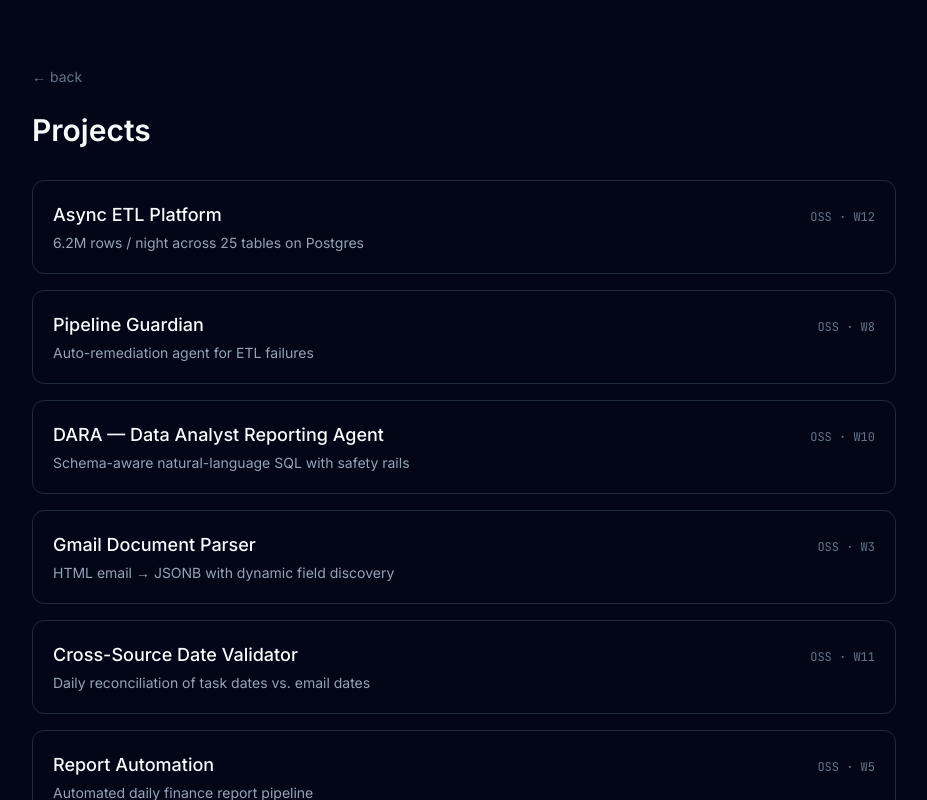
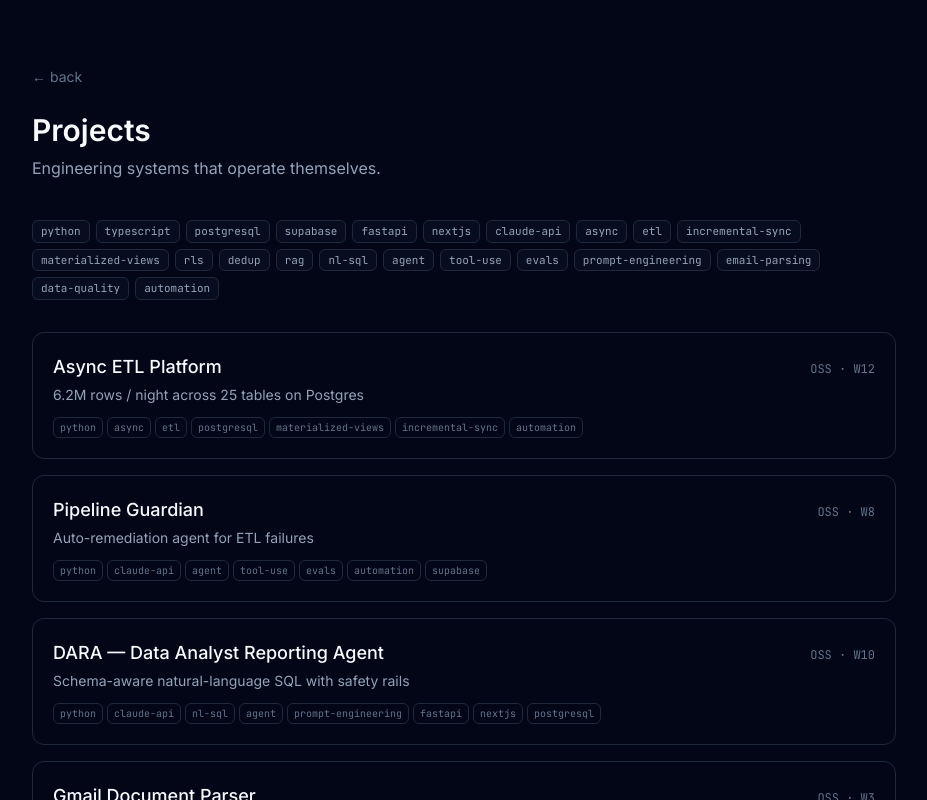
Before and after one commit to Jamil1016/portfolio, a Next.js app: page /projects in a window 1280 px wide. Shown: the top 800 px of the page, without its empty margins (176-1103 px from the left). Built offline with nearby package versions, Linux system fonts and the light colour scheme.

Commit message:
feat: wire TagFilter into /projects index

```diff
--- a/app/projects/page.tsx
+++ b/app/projects/page.tsx
@@ -1,5 +1,6 @@
 import Link from "next/link";
 import { projects } from "@/lib/projects";
+import { TagFilter } from "@/components/projects/TagFilter";
 
 export const metadata = { title: "Projects — Jamil Mendez" };
 
@@ -10,24 +11,9 @@
         ← back
       </Link>
       <h1 className="mt-6 text-3xl font-semibold text-slate-50">Projects</h1>
-      <div className="mt-8 space-y-4">
-        {projects.map((p) => (
-          <Link
-            key={p.slug}
-            href={`/projects/${p.slug}`}
-            className="block rounded-xl border border-slate-800 p-5 hover:border-slate-700"
-          >
-            <div className="flex items-baseline justify-between gap-4">
-              <h2 className="text-lg font-medium text-slate-50">{p.name}</h2>
-              {p.publicRepoStatus === "coming" && (
-                <span className="font-mono text-xs text-slate-500">
-                  OSS · {p.publicEtaWeek}
-                </span>
-              )}
-            </div>
-            <p className="mt-1 text-sm text-slate-400">{p.tagline}</p>
-          </Link>
-        ))}
+      <p className="mt-2 text-slate-400">Engineering systems that operate themselves.</p>
+      <div className="mt-10">
+        <TagFilter projects={projects} />
       </div>
     </main>
   );
```
